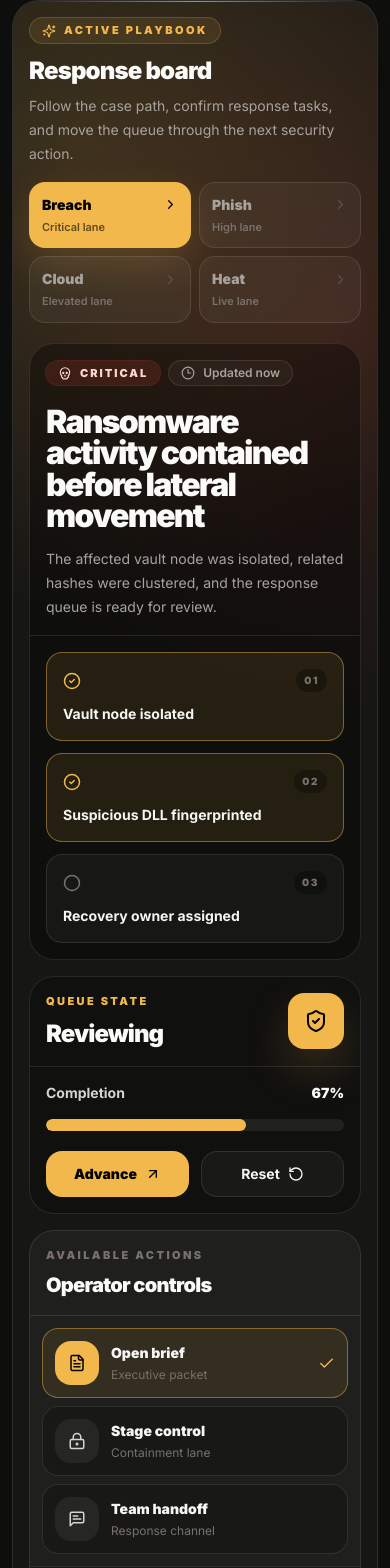
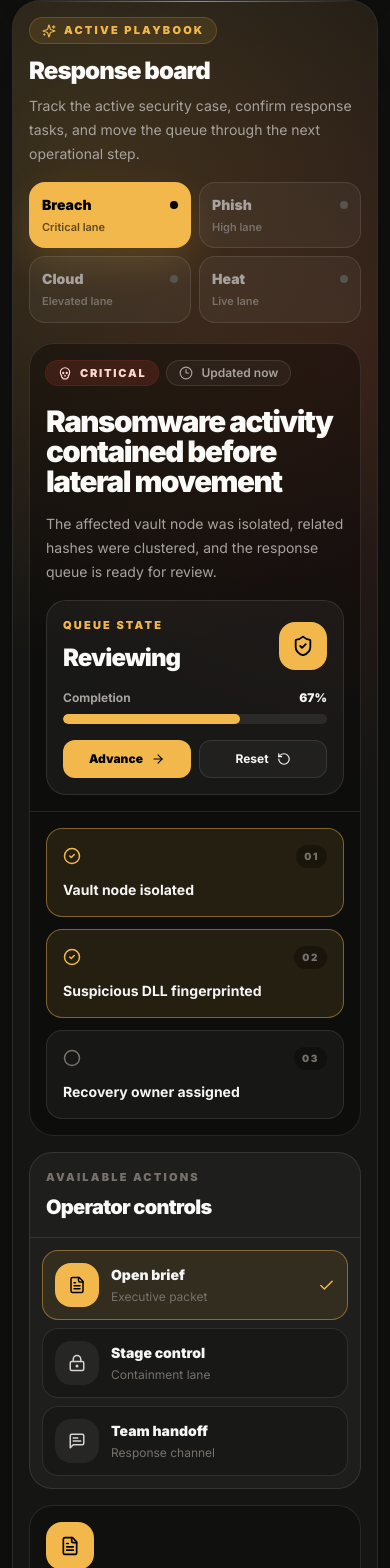
Before and after one commit to shreyanshjain1/Sentinel-Grid, a Next.js app: page / in a window 390 px wide. Shown: the part 3054-4622 px from the top of the page. Built offline with nearby package versions, Linux system fonts and the light colour scheme.

Commit message:
Refactor ScenarioTabs component for clarity and style
Updated scenario descriptions for clarity and detail, modified layout styles, and adjusted component structure for improved responsiveness.

```diff
--- a/components/ScenarioTabs.tsx
+++ b/components/ScenarioTabs.tsx
@@ -2,10 +2,9 @@
 
 import { AnimatePresence, motion } from "framer-motion";
 import {
-  ArrowUpRight,
+  ArrowRight,
   Check,
   CheckCircle2,
-  ChevronRight,
   Circle,
   Clock3,
   FileText,
@@ -27,7 +26,7 @@ const responseActions = [
     label: "Open brief",
     title: "Executive packet",
     description:
-      "Impact summary, owner notes, and containment evidence are ready for review.",
+      "Impact summary, owner notes, containment evidence, and recommended next steps are ready for review.",
     icon: FileText
   },
   {
@@ -35,7 +34,7 @@ const responseActions = [
     label: "Stage control",
     title: "Containment lane",
     description:
-      "Isolation, session checks, and rollback actions are prepared as a controlled workflow.",
+      "Isolation, session checks, rollback planning, and response ownership are prepared for the active case.",
     icon: LockKeyhole
   },
   {
@@ -43,7 +42,7 @@ const responseActions = [
     label: "Team handoff",
     title: "Response channel",
     description:
-      "The active case can be handed to the next operator with context and task ownership intact.",
+      "The case can be handed to the next operator with task context, timeline notes, and ownership preserved.",
     icon: MessageSquareText
   }
 ] as const;
@@ -95,24 +94,25 @@ export function ScenarioTabs() {
   };
 
   return (
-    <section className="relative min-w-0 overflow-hidden rounded-[1.7rem] border border-white/10 bg-[#161614] p-4 shadow-[0_24px_90px_rgba(0,0,0,.35)] sm:rounded-[2rem] sm:p-5 md:p-6">
-      <div className="pointer-events-none absolute inset-0 bg-[radial-gradient(circle_at_18%_8%,rgba(242,184,75,.16),transparent_28%),radial-gradient(circle_at_88%_18%,rgba(226,70,55,.14),transparent_26%)]" />
+    <section className="relative min-w-0 overflow-hidden rounded-[1.75rem] border border-white/10 bg-[#151513] p-4 shadow-[0_24px_90px_rgba(0,0,0,.38)] sm:p-5 md:p-6">
+      <div className="pointer-events-none absolute inset-0 bg-[radial-gradient(circle_at_18%_8%,rgba(242,184,75,.16),transparent_30%),radial-gradient(circle_at_90%_20%,rgba(226,70,55,.13),transparent_28%)]" />
       <div className="pointer-events-none absolute inset-x-6 top-0 h-px bg-gradient-to-r from-transparent via-[#f2b84b]/70 to-transparent" />
 
-      <div className="relative z-10 mb-5 grid gap-4 xl:grid-cols-[minmax(0,.85fr)_minmax(320px,1.15fr)] xl:items-end">
+      <div className="relative z-10 space-y-5">
+        <div className="flex min-w-0 flex-col gap-4">
           <div className="min-w-0">
-          <div className="inline-flex items-center gap-2 rounded-full border border-[#f2b84b]/20 bg-[#f2b84b]/10 px-3 py-1 text-[11px] font-black uppercase tracking-[0.22em] text-[#f2b84b]">
+            <div className="inline-flex max-w-full items-center gap-2 rounded-full border border-[#f2b84b]/20 bg-[#f2b84b]/10 px-3 py-1 text-[11px] font-black uppercase tracking-[0.2em] text-[#f2b84b]">
               <Sparkles size={14} />
               Active playbook
             </div>
 
-          <h3 className="mt-3 max-w-xl text-2xl font-black leading-tight tracking-[-0.035em] text-stone-50 sm:text-3xl md:text-4xl">
+            <h3 className="mt-3 text-2xl font-black leading-tight tracking-[-0.04em] text-stone-50 sm:text-3xl">
               Response board
             </h3>
 
-          <p className="mt-2 max-w-2xl text-sm leading-6 text-stone-400">
-            Follow the case path, confirm response tasks, and move the queue
-            through the next security action.
+            <p className="mt-2 max-w-3xl text-sm leading-6 text-stone-400">
+              Track the active security case, confirm response tasks, and move
+              the queue through the next operational step.
             </p>
           </div>
 
@@ -125,9 +125,9 @@ export function ScenarioTabs() {
                   key={item.tab}
                   type="button"
                   onClick={() => switchScenario(index)}
-                className={`group min-w-0 rounded-2xl border px-3 py-3 text-left transition sm:px-4 ${
+                  className={`min-w-0 rounded-2xl border px-3 py-3 text-left transition ${
                     selected
-                    ? "border-[#f2b84b]/50 bg-[#f2b84b] text-black shadow-[0_16px_40px_rgba(242,184,75,.18)]"
+                      ? "border-[#f2b84b]/50 bg-[#f2b84b] text-black shadow-[0_16px_40px_rgba(242,184,75,.16)]"
                       : "border-white/10 bg-white/[0.045] text-stone-400 hover:border-white/20 hover:bg-white/[0.08] hover:text-stone-100"
                   }`}
                 >
@@ -135,10 +135,9 @@ export function ScenarioTabs() {
                     <span className="truncate text-sm font-black">
                       {item.tab}
                     </span>
-                  <ChevronRight
-                    size={15}
-                    className={`shrink-0 transition group-hover:translate-x-0.5 ${
-                      selected ? "text-black" : "text-stone-600"
+                    <span
+                      className={`h-2 w-2 shrink-0 rounded-full ${
+                        selected ? "bg-black" : "bg-stone-600"
                       }`}
                     />
                   </div>
@@ -158,15 +157,16 @@ export function ScenarioTabs() {
 
         <motion.div
           key={scenario.title}
-        initial={{ opacity: 0, y: 16, scale: 0.985 }}
-        animate={{ opacity: 1, y: 0, scale: 1 }}
-        transition={{ duration: 0.28, ease: "easeOut" }}
-        className="relative z-10 grid min-w-0 gap-4 xl:grid-cols-[minmax(0,1.05fr)_minmax(340px,.95fr)]"
+          initial={{ opacity: 0, y: 14 }}
+          animate={{ opacity: 1, y: 0 }}
+          transition={{ duration: 0.24, ease: "easeOut" }}
+          className="grid min-w-0 gap-4"
         >
           <article className="min-w-0 overflow-hidden rounded-[1.55rem] border border-white/10 bg-black/35">
-          <div className="border-b border-white/10 p-4 sm:p-5">
+            <div className="grid gap-4 border-b border-white/10 p-4 sm:p-5 lg:grid-cols-[minmax(0,1fr)_260px] lg:items-start">
+              <div className="min-w-0">
                 <div className="flex flex-wrap items-center gap-2">
-              <span className="inline-flex items-center gap-2 rounded-full bg-[#e24637]/15 px-3 py-1 text-[11px] font-black uppercase tracking-[0.18em] text-[#ffd4cf] ring-1 ring-[#e24637]/25">
+                  <span className="inline-flex items-center gap-2 rounded-full bg-[#e24637]/15 px-3 py-1 text-[11px] font-black uppercase tracking-[0.16em] text-[#ffd4cf] ring-1 ring-[#e24637]/25">
                     <scenario.icon size={14} />
                     {scenario.badge}
                   </span>
@@ -177,13 +177,71 @@ export function ScenarioTabs() {
                   </span>
                 </div>
 
-            <h4 className="mt-5 max-w-3xl text-[clamp(2rem,4.4vw,3.7rem)] font-black leading-[0.98] tracking-[-0.055em] text-stone-50">
+                <h4 className="mt-5 max-w-4xl text-[clamp(1.85rem,4vw,3rem)] font-black leading-[1.02] tracking-[-0.05em] text-stone-50">
                   {scenario.title}
                 </h4>
 
                 <p className="mt-4 max-w-2xl text-sm leading-6 text-stone-400 sm:text-base">
                   {scenario.subtitle}
                 </p>
+              </div>
+
+              <div className="rounded-[1.25rem] border border-white/10 bg-white/[0.045] p-4">
+                <div className="flex items-center justify-between gap-3">
+                  <div>
+                    <p className="text-[11px] font-black uppercase tracking-[0.2em] text-[#f2b84b]">
+                      Queue state
+                    </p>
+                    <p className="mt-2 text-2xl font-black tracking-[-0.04em] text-stone-50">
+                      {queueStates[queueIndex]}
+                    </p>
+                  </div>
+
+                  <div className="flex h-12 w-12 shrink-0 items-center justify-center rounded-2xl bg-[#f2b84b] text-black">
+                    <ShieldCheck size={22} />
+                  </div>
+                </div>
+
+                <div className="mt-4">
+                  <div className="mb-2 flex items-center justify-between gap-3">
+                    <span className="text-xs font-bold text-stone-400">
+                      Completion
+                    </span>
+                    <span className="text-xs font-black text-stone-100">
+                      {completion}%
+                    </span>
+                  </div>
+
+                  <div className="h-2.5 overflow-hidden rounded-full bg-white/[0.08]">
+                    <motion.div
+                      className="h-full rounded-full bg-[#f2b84b]"
+                      initial={false}
+                      animate={{ width: `${completion}%` }}
+                      transition={{ duration: 0.28 }}
+                    />
+                  </div>
+                </div>
+
+                <div className="mt-4 grid grid-cols-2 gap-2">
+                  <button
+                    type="button"
+                    onClick={advanceQueue}
+                    className="inline-flex items-center justify-center gap-2 rounded-xl bg-[#f2b84b] px-3 py-2.5 text-xs font-black text-black transition hover:brightness-105"
+                  >
+                    Advance
+                    <ArrowRight size={14} />
+                  </button>
+
+                  <button
+                    type="button"
+                    onClick={resetBoard}
+                    className="inline-flex items-center justify-center gap-2 rounded-xl border border-white/10 bg-white/[0.04] px-3 py-2.5 text-xs font-bold text-stone-100 transition hover:bg-white/[0.08]"
+                  >
+                    Reset
+                    <RotateCcw size={14} />
+                  </button>
+                </div>
+              </div>
             </div>
 
             <div className="grid gap-3 p-4 sm:grid-cols-3 sm:p-5">
@@ -222,67 +280,10 @@ export function ScenarioTabs() {
             </div>
           </article>
 
-        <aside className="grid min-w-0 gap-4">
-          <div className="overflow-hidden rounded-[1.55rem] border border-white/10 bg-[#10100f]">
-            <div className="flex items-start justify-between gap-4 border-b border-white/10 p-4 sm:p-5">
-              <div className="min-w-0">
-                <p className="text-[11px] font-black uppercase tracking-[0.22em] text-[#f2b84b]">
-                  Queue state
-                </p>
-                <h5 className="mt-2 text-2xl font-black tracking-[-0.04em] text-stone-50">
-                  {queueStates[queueIndex]}
-                </h5>
-              </div>
-
-              <div className="flex h-14 w-14 shrink-0 items-center justify-center rounded-2xl bg-[#f2b84b] text-black shadow-[0_20px_45px_rgba(242,184,75,.18)]">
-                <ShieldCheck size={24} />
-              </div>
-            </div>
-
-            <div className="p-4 sm:p-5">
-              <div className="mb-4 flex items-center justify-between gap-3">
-                <span className="text-sm font-bold text-stone-300">
-                  Completion
-                </span>
-                <span className="text-sm font-black text-stone-50">
-                  {completion}%
-                </span>
-              </div>
-
-              <div className="h-3 overflow-hidden rounded-full bg-white/[0.07]">
-                <motion.div
-                  className="h-full rounded-full bg-[#f2b84b]"
-                  initial={false}
-                  animate={{ width: `${completion}%` }}
-                  transition={{ duration: 0.28 }}
-                />
-              </div>
-
-              <div className="mt-5 grid grid-cols-2 gap-3">
-                <button
-                  type="button"
-                  onClick={advanceQueue}
-                  className="inline-flex items-center justify-center gap-2 rounded-2xl bg-[#f2b84b] px-4 py-3 text-sm font-black text-black transition hover:brightness-105"
-                >
-                  Advance
-                  <ArrowUpRight size={16} />
-                </button>
-
-                <button
-                  type="button"
-                  onClick={resetBoard}
-                  className="inline-flex items-center justify-center gap-2 rounded-2xl border border-white/10 bg-white/[0.04] px-4 py-3 text-sm font-bold text-stone-100 transition hover:bg-white/[0.08]"
-                >
-                  Reset
-                  <RotateCcw size={16} />
-                </button>
-              </div>
-            </div>
-          </div>
-
-          <div className="overflow-hidden rounded-[1.55rem] border border-white/10 bg-white/[0.04]">
-            <div className="border-b border-white/10 p-4 sm:p-5">
-              <p className="text-[11px] font-black uppercase tracking-[0.22em] text-stone-500">
+          <div className="grid min-w-0 gap-4 lg:grid-cols-[minmax(0,.9fr)_minmax(0,1.1fr)]">
+            <div className="overflow-hidden rounded-[1.45rem] border border-white/10 bg-white/[0.04]">
+              <div className="border-b border-white/10 p-4">
+                <p className="text-[11px] font-black uppercase tracking-[0.2em] text-stone-500">
                   Available actions
                 </p>
                 <h5 className="mt-2 text-xl font-black tracking-[-0.035em] text-stone-50">
@@ -290,7 +291,7 @@ export function ScenarioTabs() {
                 </h5>
               </div>
 
-            <div className="grid gap-2 p-3 sm:p-4">
+              <div className="grid gap-2 p-3 sm:grid-cols-3 lg:grid-cols-1">
                 {responseActions.map((action) => {
                   const Icon = action.icon;
                   const selected = activeAction === action.key;
@@ -332,7 +333,9 @@ export function ScenarioTabs() {
                   );
                 })}
               </div>
+            </div>
 
+            <div className="overflow-hidden rounded-[1.45rem] border border-white/10 bg-[#10100f]">
               <AnimatePresence mode="wait">
                 <motion.div
                   key={activeAction}
@@ -340,18 +343,21 @@ export function ScenarioTabs() {
                   animate={{ opacity: 1, y: 0 }}
                   exit={{ opacity: 0, y: -8 }}
                   transition={{ duration: 0.2 }}
-                className="border-t border-white/10 bg-black/25 p-4 sm:p-5"
+                  className="p-4 sm:p-5"
                 >
-                <div className="flex items-start gap-3">
-                  <div className="flex h-11 w-11 shrink-0 items-center justify-center rounded-2xl bg-[#f2b84b] text-black">
-                    <ActiveActionIcon size={18} />
+                  <div className="flex flex-col gap-4 sm:flex-row sm:items-start">
+                    <div className="flex h-12 w-12 shrink-0 items-center justify-center rounded-2xl bg-[#f2b84b] text-black">
+                      <ActiveActionIcon size={20} />
                     </div>
 
                     <div className="min-w-0">
-                    <h6 className="text-lg font-black text-stone-50">
+                      <p className="text-[11px] font-black uppercase tracking-[0.2em] text-[#f2b84b]">
+                        Selected action
+                      </p>
+                      <h6 className="mt-2 text-2xl font-black tracking-[-0.04em] text-stone-50">
                         {activeActionMeta.title}
                       </h6>
-                    <p className="mt-2 text-sm leading-6 text-stone-400">
+                      <p className="mt-3 text-sm leading-6 text-stone-400">
                         {activeActionMeta.description}
                       </p>
                     </div>
@@ -368,8 +374,9 @@ export function ScenarioTabs() {
                 </motion.div>
               </AnimatePresence>
             </div>
-        </aside>
+          </div>
         </motion.div>
+      </div>
     </section>
   );
 }
```
Lines whose indentation alone changed are shown as unchanged.
